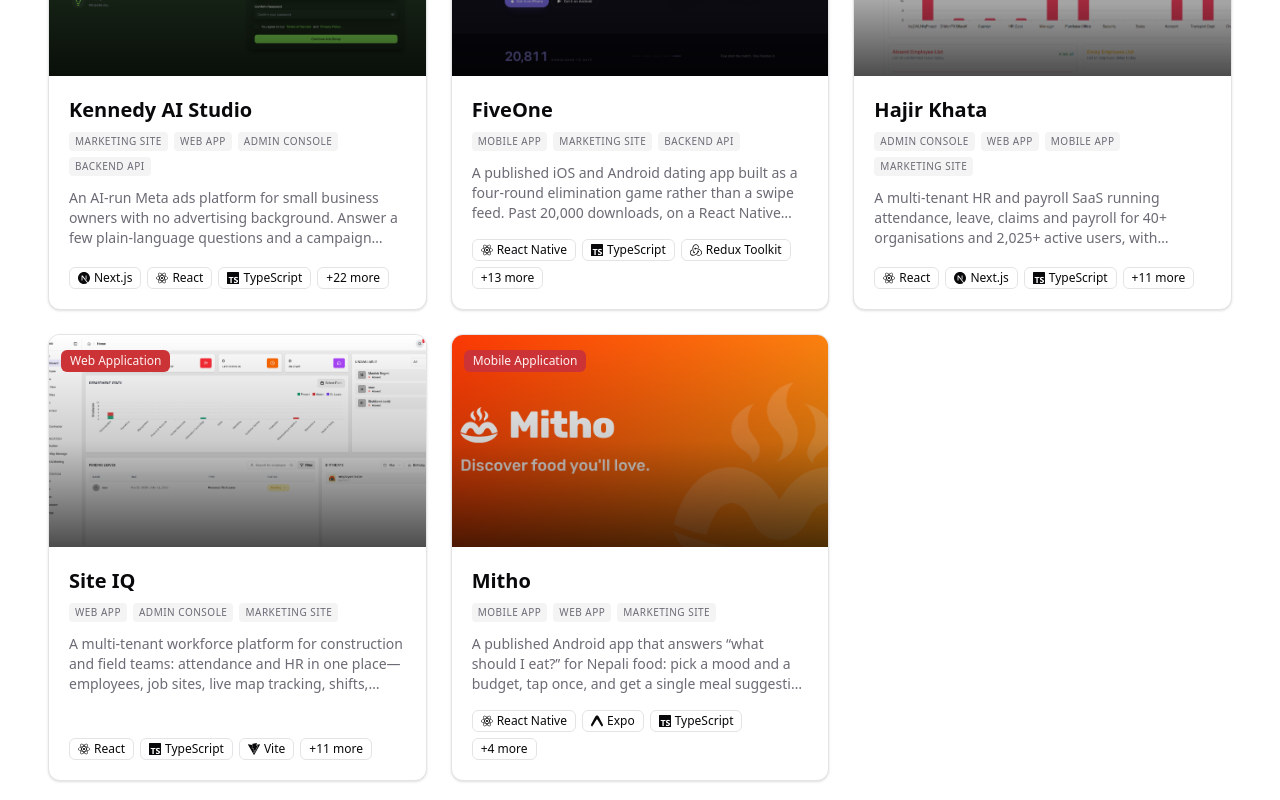
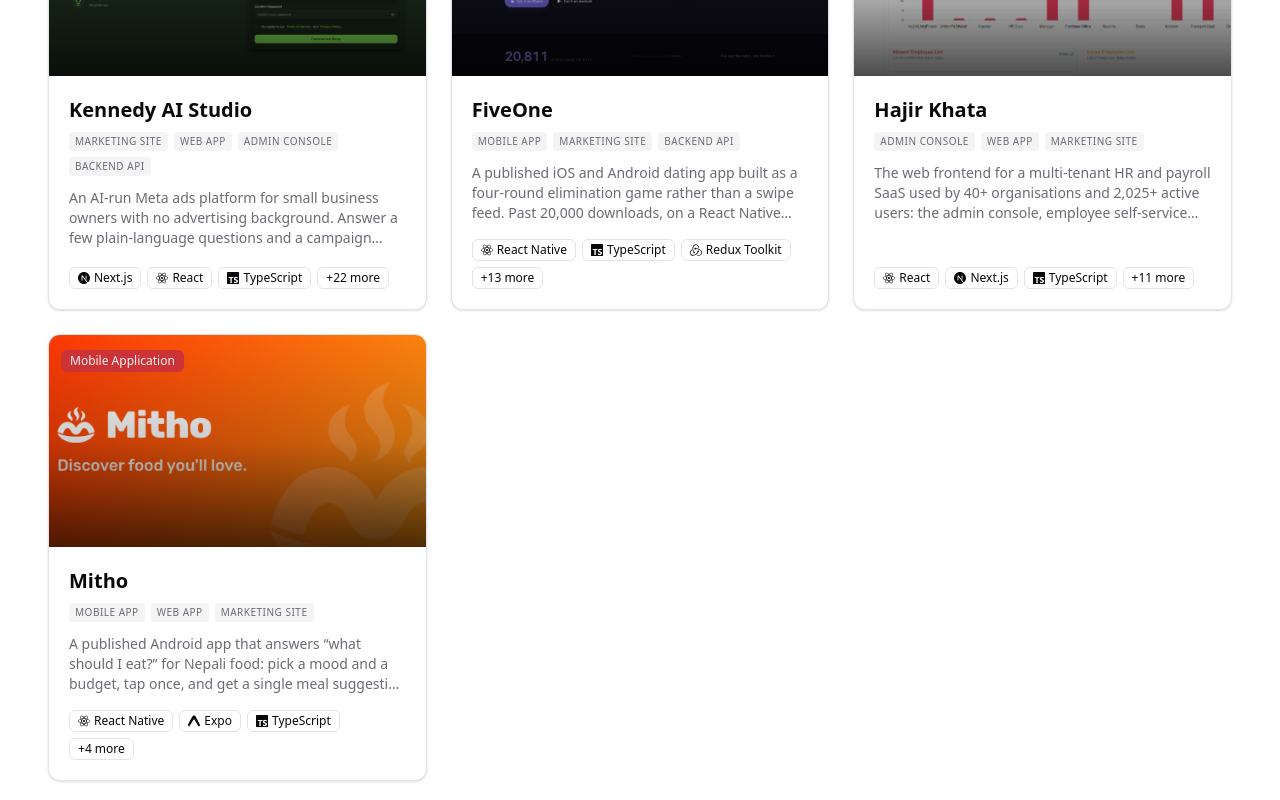
Before and after one commit to rajinsakha/Portfolio-v2, a Next.js app: page /projects in a window 1280 px wide. Shown: the part 960-1760 px from the top of the page. Built offline with nearby package versions, Linux system fonts and the light colour scheme.

Commit message:
content: Hajir Khata credited as frontend work, hide Site IQ

```diff
--- a/components/sections/hero/hero.tsx
+++ b/components/sections/hero/hero.tsx
@@ -19,8 +19,8 @@ export default function Hero() {
             <p className="mx-auto mb-8 max-w-2xl text-base text-muted-foreground lg:text-lg">
               I build web and mobile products end to end for teams abroad
               &mdash; from the database to the interface. Recent work: an AI
-              ads platform, a dating app past 20,000 downloads, and HR software
-              running 40+ organisations.
+              ads platform, a dating app past 20,000 downloads, and the web frontend
+              of HR software running 40+ organisations.
             </p>
           </MotionWrapper>
 
--- a/constants/experience-data.ts
+++ b/constants/experience-data.ts
@@ -48,7 +48,7 @@ export const experiences = [
     company: "Hunchha Digital",
     period: "December 2023 - January 2026",
     description:
-      "Front-end developer on Hajir Khata, the company's own HR and payroll SaaS used by 40+ organisations, and on Site IQ, a client workforce platform for construction teams with live map tracking. Focused on performance, responsiveness and UI/UX.",
+      "Front-end developer on Hajir Khata, the company's own HR and payroll SaaS used by 40+ organisations (admin web app, employee app and marketing site), and on Site IQ, a client workforce platform for construction teams with live map tracking. Focused on performance, responsiveness and UI/UX.",
     technologies: [
       "React.js",
       "Next.js",
--- a/constants/projects-data.ts
+++ b/constants/projects-data.ts
@@ -16,10 +16,10 @@ import {
   // pimsShortlistedImage,
   // pimsLeadsImage,
   // pimsSettingsThemeImage,
-  siteIqDashboardImage,
-  siteIqEmployeeDetailsImage,
-  siteIqMapViewImage,
-  siteIqMarketingLandingImage,
+  // siteIqDashboardImage,
+  // siteIqEmployeeDetailsImage,
+  // siteIqMapViewImage,
+  // siteIqMarketingLandingImage,
   mithoImage,
   mithoHomeImage,
   mithoRecommendImage,
@@ -496,11 +496,11 @@ export const projects: Project[] = [
     id: 1,
     title: "Hajir Khata",
     description:
-      "A multi-tenant HR and payroll SaaS running attendance, leave, claims and payroll for 40+ organisations and 2,025+ active users, with biometric device sync, geofenced check-in and role-based access.",
+      "The web frontend for a multi-tenant HR and payroll SaaS used by 40+ organisations and 2,025+ active users: the admin console, employee self-service app and marketing site, covering attendance, leave, claims and payroll.",
     fullDescription: `
-      Hajir Khata is a production HR and payroll platform with 40+ organisations and more than 2,025 active users on it, sold into hospitality, retail, manufacturing, healthcare, education and financial services.
+      Hajir Khata is a production HR and payroll platform with 40+ organisations and more than 2,025 active users on it, sold into hospitality, retail, manufacturing, healthcare, education and financial services. I worked on the frontend as part of the company's team: the admin web app, the employee self-service app and the marketing site. The backend and the mobile app were built by others.
 
-      The problem it solves is the gap between how attendance is actually captured and how payroll gets calculated. Most of these organisations were reconciling a paper register, a biometric device export and a spreadsheet by hand every month. Hajir Khata closes that loop: fingerprint and face devices sync straight into the platform, field staff clock in from a mobile app with location capture, and that attendance data flows directly into salary components, overtime, allowances and tax without a manual export step.
+      The problem it solves is the gap between how attendance is actually captured and how payroll gets calculated. Most of these organisations were reconciling a paper register, a biometric device export and a spreadsheet by hand every month. Hajir Khata closes that loop: fingerprint and face devices sync straight into the platform, field staff clock in from the product's mobile app with location capture, and that attendance data flows directly into salary components, overtime, allowances and tax without a manual export step.
 
       Around that core sit the workflows an HR team needs to actually run the month — leave requests, approvals, allocations and substitute cover; advance, proposed and overtime claims from submission through review; announcements and events; and device and geofence management for teams split across offices and sites.
 
@@ -538,21 +538,21 @@ export const projects: Project[] = [
       "Framer Motion",
     ],
     category: "Web Application",
-    surfaces: ["Admin Console", "Web App", "Mobile App", "Marketing Site"],
+    surfaces: ["Admin Console", "Web App", "Marketing Site"],
     featured: true,
     slug: "hajir-khata",
     links: {
       live: "https://hajirkhata.com",
     },
     challenges: `
-      One of the main challenges in developing Hajir Khata was creating a system that could handle various attendance scenarios while maintaining accuracy in payroll calculations. We needed to account for different work schedules, overtime, leaves, and holidays.
+      On the frontend, the hard part was presenting attendance, leave and payroll data clearly across very different organisations: different work schedules, overtime rules, leave types and holidays all have to show up correctly in the same screens.
 
-      Another challenge was ensuring the application remained responsive and performant even with large datasets, as some businesses would need to track hundreds of employees simultaneously.
+      Another challenge was keeping the admin console responsive with large datasets, as some businesses track hundreds of employees at once.
     `,
     solutions: `
-      To address these challenges, we implemented a flexible rule-based system that allows businesses to define their own attendance and payroll policies. This made the application adaptable to different business needs.
+      I built the screens around the configurable policies the backend exposes, so each organisation sees its own schedules, leave types and payroll components without separate UI per customer.
 
-      For performance optimization, we used efficient data structures and implemented pagination and lazy loading techniques to ensure the application remains responsive even with large datasets.
+      For performance, I used pagination, lazy loading and server-driven filtering so the admin console stays responsive even with large datasets.
     `,
     screenshots: [
       {
@@ -772,74 +772,74 @@ export const projects: Project[] = [
   // ],
   // },
 
-  {
-    id: 4,
-    title: "Site IQ",
-    description:
-      "A multi-tenant workforce platform for construction and field teams: attendance and HR in one place—employees, job sites, live map tracking, shifts, leave, claims, messaging, and admin reporting.",
-    fullDescription:
-      "Site IQ helps organizations run day-to-day workforce operations without juggling spreadsheets. Each company gets its own space: people sign in, complete onboarding, and land in a dashboard tailored to attendance, HR, and payroll-related workflows.\n\nThe product centers on a clear home dashboard (who’s present, who’s absent, department trends, pending leave, birthdays, and events), deep employee profiles (contact, site, shift, documents, bank details, attendance and leave history), job sites, and a map view so supervisors can see people and sites in context—with locations updating in real time. Teams also get leave, overtime claims, supervisors, shifts, and sub-contractors, plus notifications, messaging, and events.\n\nAdministrators manage users and roles, run payroll-related reports and archives, handle adjustments, and configure master data (departments, positions, leave types, tax settings, and more). A separate public marketing site, SiteIQPro, introduces the product to SMBs—demo CTAs and trust messaging—while the authenticated app is where daily operations happen.",
-    keyFeatures: [
-      "Multi-tenant: each organization works in its own environment with secure sign-in, onboarding, and session handling",
-      "Operations dashboard: attendance snapshot, department view, pending leave, birthdays, and quick visibility into who’s unavailable",
-      "Employee lifecycle: directory, rich profiles, documents and bank details, attendance and leave in one record",
-      "Job sites and map view: see sites and field staff on a map with filters and live location updates",
-      "Workforce tools: leave, shifts, supervisors, overtime claims, and sub-contractors",
-      "Communication: notifications, one-way messages, and events or meetings",
-      "Administration: users and roles, reports and archives, adjustments, and settings for HR and payroll-related master data",
-      "Marketing site (SiteIQPro) for product positioning, demos, and lead-friendly content alongside the main app",
-    ],
-    image: siteIqDashboardImage.src,
-    technologies: [
-      "React",
-      "TypeScript",
-      "Vite",
-      "Tailwind CSS",
-      "Shadcn UI",
-      "Redux Toolkit",
-      "React Router",
-      "React Hook Form",
-      "Zod",
-      "Recharts",
-      "ApexCharts",
-      "Google Maps ",
-      "WebSocket",
-      "Google OAuth",
-    ],
-    category: "Web Application",
-    surfaces: ["Web App", "Admin Console", "Marketing Site"],
-    featured: true,
-    slug: "site-iq",
-    links: {
-      live: "https://siteiqpro.com.au",
-    },
-    challenges:
-      "Covering attendance, HR, maps, real-time location, messaging, and payroll-related settings in one product without the UI feeling fragmented or overwhelming.\n\nMulti-tenant safety: every request must target the correct organization, and authentication has to stay reliable when many actions run at once.\n\nPermissions: dozens of screens need to respect what each role can see and do—aligned with backend rules, not just hidden buttons.\n\nScale of data: long employee lists and heavy forms need to stay fast, validated, and pleasant to use day after day.",
-    solutions:
-      "A single app shell with grouped navigation (General, Communication, Administration) and route-level permission checks so capabilities match each role.\n\nCentral API client: each organization’s API base URL and auth headers applied consistently, with careful token refresh so parallel requests don’t corrupt session state.\n\nShared form and validation patterns for complex screens, plus searchable selects and pagination where lists get large.\n\nMaps and live location isolated to dedicated views with clear filters; cross-cutting state (auth, filters, refetch) kept predictable so the app stays maintainable as features grow.",
-    screenshots: [
-      {
-        url: siteIqDashboardImage.src,
-        caption:
-          "Dashboard — attendance summary (present, absent, late, on leave), department bar chart, unavailable list, pending leave requests, and birthdays.",
-      },
-      {
-        url: siteIqEmployeeDetailsImage.src,
-        caption:
-          "Employee details — profile, contact and work info, Summary / Insight / Attendance & Leave tabs, other details, timesheet, documents, and bank details with actions (change shift, assign site, archive, edit).",
-      },
-      {
-        url: siteIqMapViewImage.src,
-        caption:
-          "Map view — live map of Kathmandu with employee and site filters, markers for people and sites, and status highlighting.",
-      },
-      {
-        url: siteIqMarketingLandingImage.src,
-        caption:
-          "SiteIQPro marketing site — hero for Attendance, HR & Payroll, feature strip, demo CTAs, and trusted-by logos.",
-      },
-    ],
-  },
+  //   {
+  //     id: 4,
+  //     title: "Site IQ",
+  //     description:
+  //       "A multi-tenant workforce platform for construction and field teams: attendance and HR in one place—employees, job sites, live map tracking, shifts, leave, claims, messaging, and admin reporting.",
+  //     fullDescription:
+  //       "Site IQ helps organizations run day-to-day workforce operations without juggling spreadsheets. Each company gets its own space: people sign in, complete onboarding, and land in a dashboard tailored to attendance, HR, and payroll-related workflows.\n\nThe product centers on a clear home dashboard (who’s present, who’s absent, department trends, pending leave, birthdays, and events), deep employee profiles (contact, site, shift, documents, bank details, attendance and leave history), job sites, and a map view so supervisors can see people and sites in context—with locations updating in real time. Teams also get leave, overtime claims, supervisors, shifts, and sub-contractors, plus notifications, messaging, and events.\n\nAdministrators manage users and roles, run payroll-related reports and archives, handle adjustments, and configure master data (departments, positions, leave types, tax settings, and more). A separate public marketing site, SiteIQPro, introduces the product to SMBs—demo CTAs and trust messaging—while the authenticated app is where daily operations happen.",
+  //     keyFeatures: [
+  //       "Multi-tenant: each organization works in its own environment with secure sign-in, onboarding, and session handling",
+  //       "Operations dashboard: attendance snapshot, department view, pending leave, birthdays, and quick visibility into who’s unavailable",
+  //       "Employee lifecycle: directory, rich profiles, documents and bank details, attendance and leave in one record",
+  //       "Job sites and map view: see sites and field staff on a map with filters and live location updates",
+  //       "Workforce tools: leave, shifts, supervisors, overtime claims, and sub-contractors",
+  //       "Communication: notifications, one-way messages, and events or meetings",
+  //       "Administration: users and roles, reports and archives, adjustments, and settings for HR and payroll-related master data",
+  //       "Marketing site (SiteIQPro) for product positioning, demos, and lead-friendly content alongside the main app",
+  //     ],
+  //     image: siteIqDashboardImage.src,
+  //     technologies: [
+  //       "React",
+  //       "TypeScript",
+  //       "Vite",
+  //       "Tailwind CSS",
+  //       "Shadcn UI",
+  //       "Redux Toolkit",
+  //       "React Router",
+  //       "React Hook Form",
+  //       "Zod",
+  //       "Recharts",
+  //       "ApexCharts",
+  //       "Google Maps ",
+  //       "WebSocket",
+  //       "Google OAuth",
+  //     ],
+  //     category: "Web Application",
+  //     surfaces: ["Web App", "Admin Console", "Marketing Site"],
+  //     featured: true,
+  //     slug: "site-iq",
+  //     links: {
+  //       live: "https://siteiqpro.com.au",
+  //     },
+  //     challenges:
+  //       "Covering attendance, HR, maps, real-time location, messaging, and payroll-related settings in one product without the UI feeling fragmented or overwhelming.\n\nMulti-tenant safety: every request must target the correct organization, and authentication has to stay reliable when many actions run at once.\n\nPermissions: dozens of screens need to respect what each role can see and do—aligned with backend rules, not just hidden buttons.\n\nScale of data: long employee lists and heavy forms need to stay fast, validated, and pleasant to use day after day.",
+  //     solutions:
+  //       "A single app shell with grouped navigation (General, Communication, Administration) and route-level permission checks so capabilities match each role.\n\nCentral API client: each organization’s API base URL and auth headers applied consistently, with careful token refresh so parallel requests don’t corrupt session state.\n\nShared form and validation patterns for complex screens, plus searchable selects and pagination where lists get large.\n\nMaps and live location isolated to dedicated views with clear filters; cross-cutting state (auth, filters, refetch) kept predictable so the app stays maintainable as features grow.",
+  //     screenshots: [
+  //       {
+  //         url: siteIqDashboardImage.src,
+  //         caption:
+  //           "Dashboard — attendance summary (present, absent, late, on leave), department bar chart, unavailable list, pending leave requests, and birthdays.",
+  //       },
+  //       {
+  //         url: siteIqEmployeeDetailsImage.src,
+  //         caption:
+  //           "Employee details — profile, contact and work info, Summary / Insight / Attendance & Leave tabs, other details, timesheet, documents, and bank details with actions (change shift, assign site, archive, edit).",
+  //       },
+  //       {
+  //         url: siteIqMapViewImage.src,
+  //         caption:
+  //           "Map view — live map of Kathmandu with employee and site filters, markers for people and sites, and status highlighting.",
+  //       },
+  //       {
+  //         url: siteIqMarketingLandingImage.src,
+  //         caption:
+  //           "SiteIQPro marketing site — hero for Attendance, HR & Payroll, feature strip, demo CTAs, and trusted-by logos.",
+  //       },
+  //     ],
+  //   },
   {
     id: 5,
     title: "Mitho",
```
